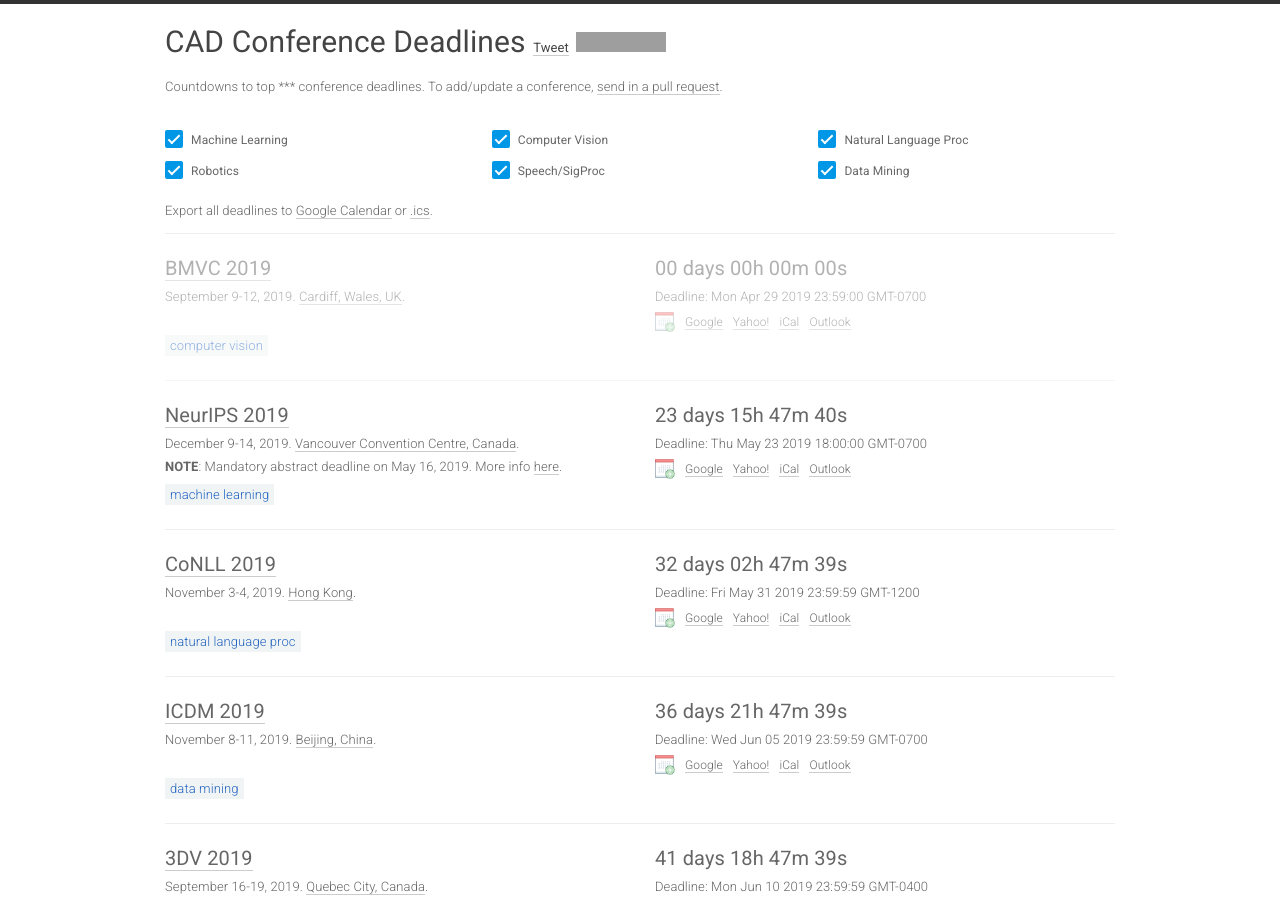
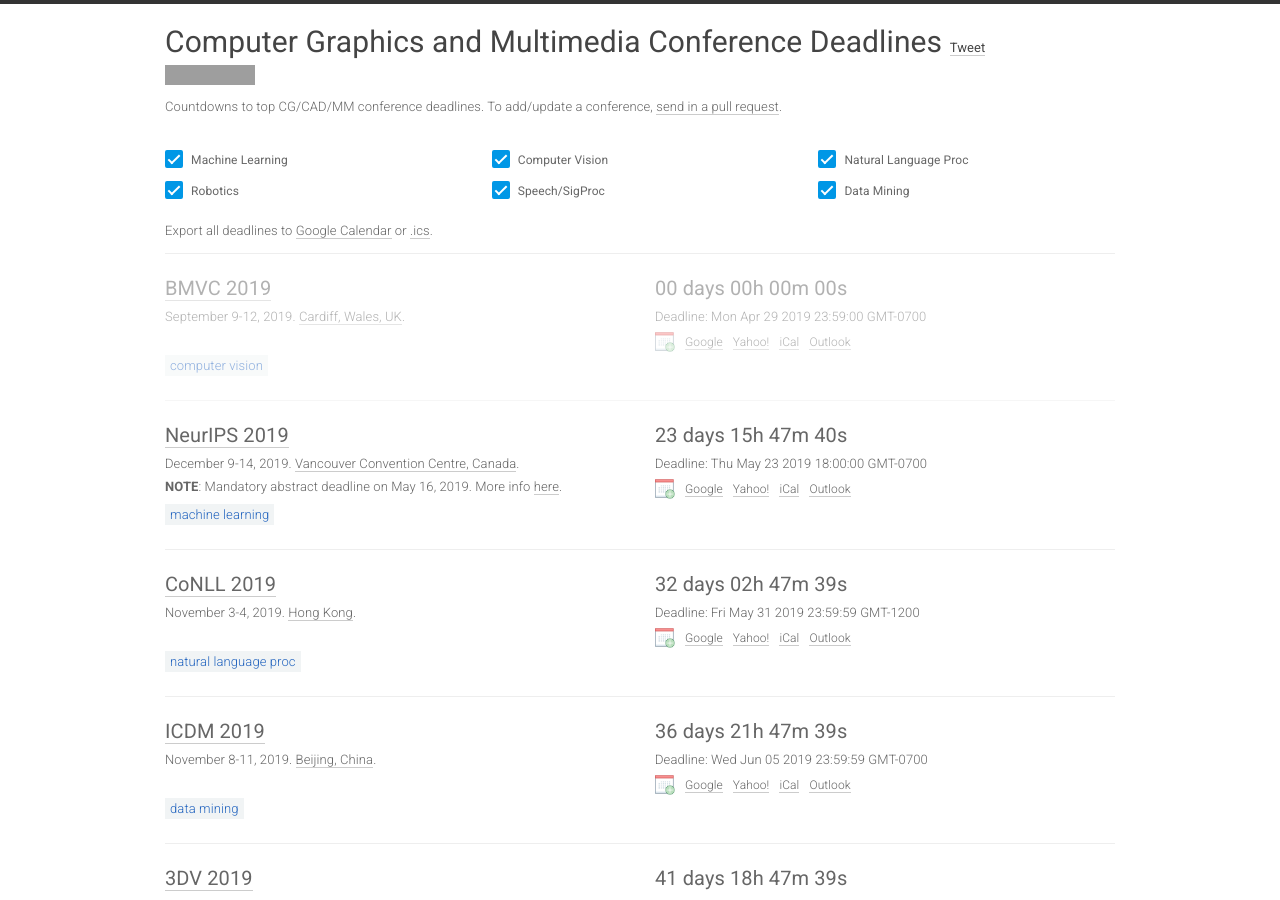
Before and after one commit to JianweiHu94/cgm-deadlines, a Jekyll site: the page built from index.html, in a window 1280 px wide and 900 px high. Built offline with Jekyll 4.4.1, drawn with Linux system fonts in a browser that asks for light colours; nearby versions of some CDN libraries; comment, search, counter and statistics services are not loaded; some of the changed text lies outside the part shown; grey boxes are pictures that could not be loaded.

Commit message:
Update _config.yml

```diff
--- a/_config.yml
+++ b/_config.yml
@@ -1,9 +1,9 @@
-title: CAD Conference Deadlines # (Maintained by @JianweiHu94)
+title: Computer Graphics and Multimedia Conference Deadlines # (Maintained by @JianweiHu94)
 
-description: Countdowns to top *** conference deadlines
+description: Countdowns to top CG/CAD/MM conference deadlines
 author: Jianwei Hu
 
-domain: "caddeadlin.es"
+domain: "cgmdeadlin.xyz"
 baseurl: ""
 
 github_username: JianweiHu94
```
